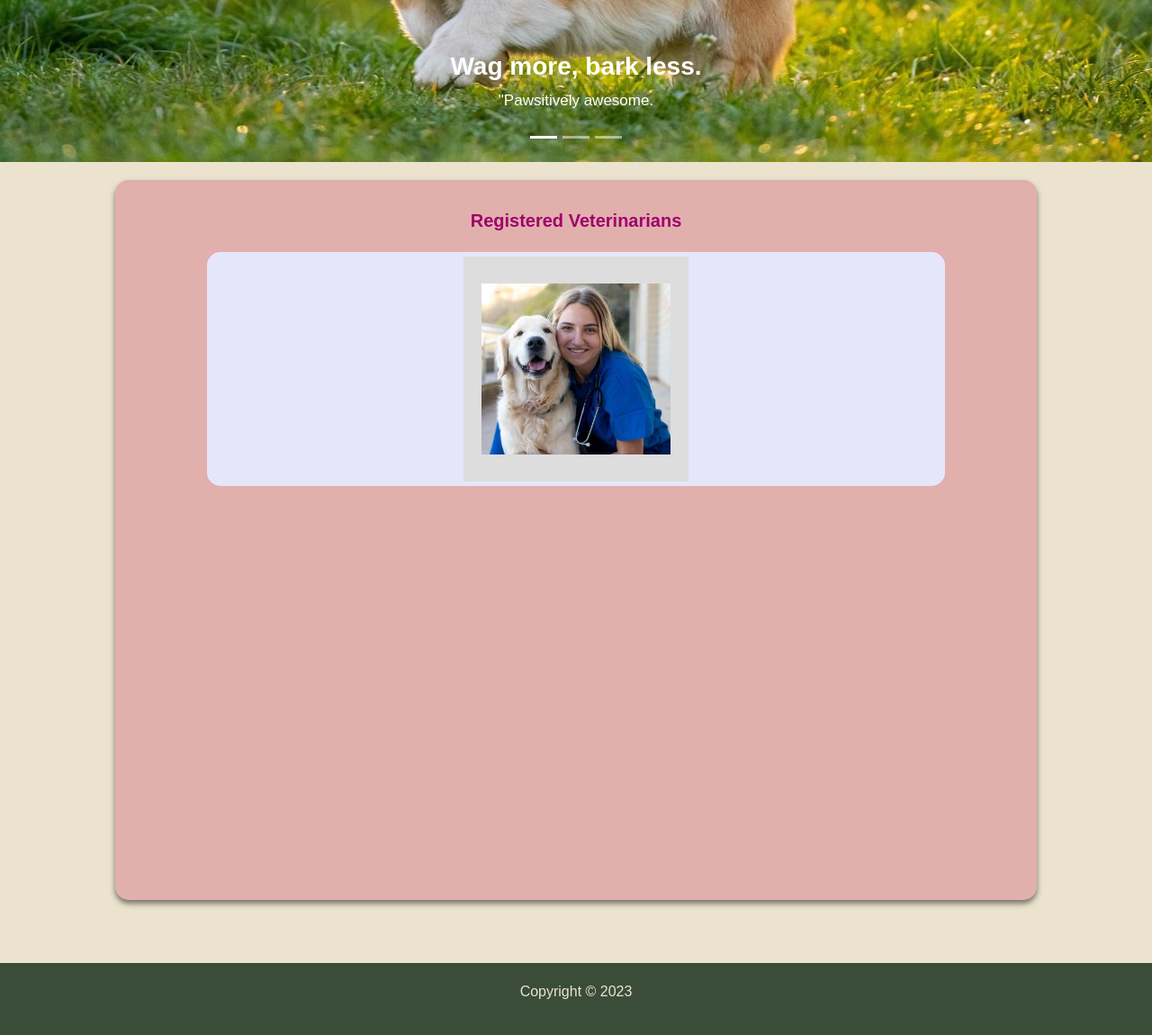
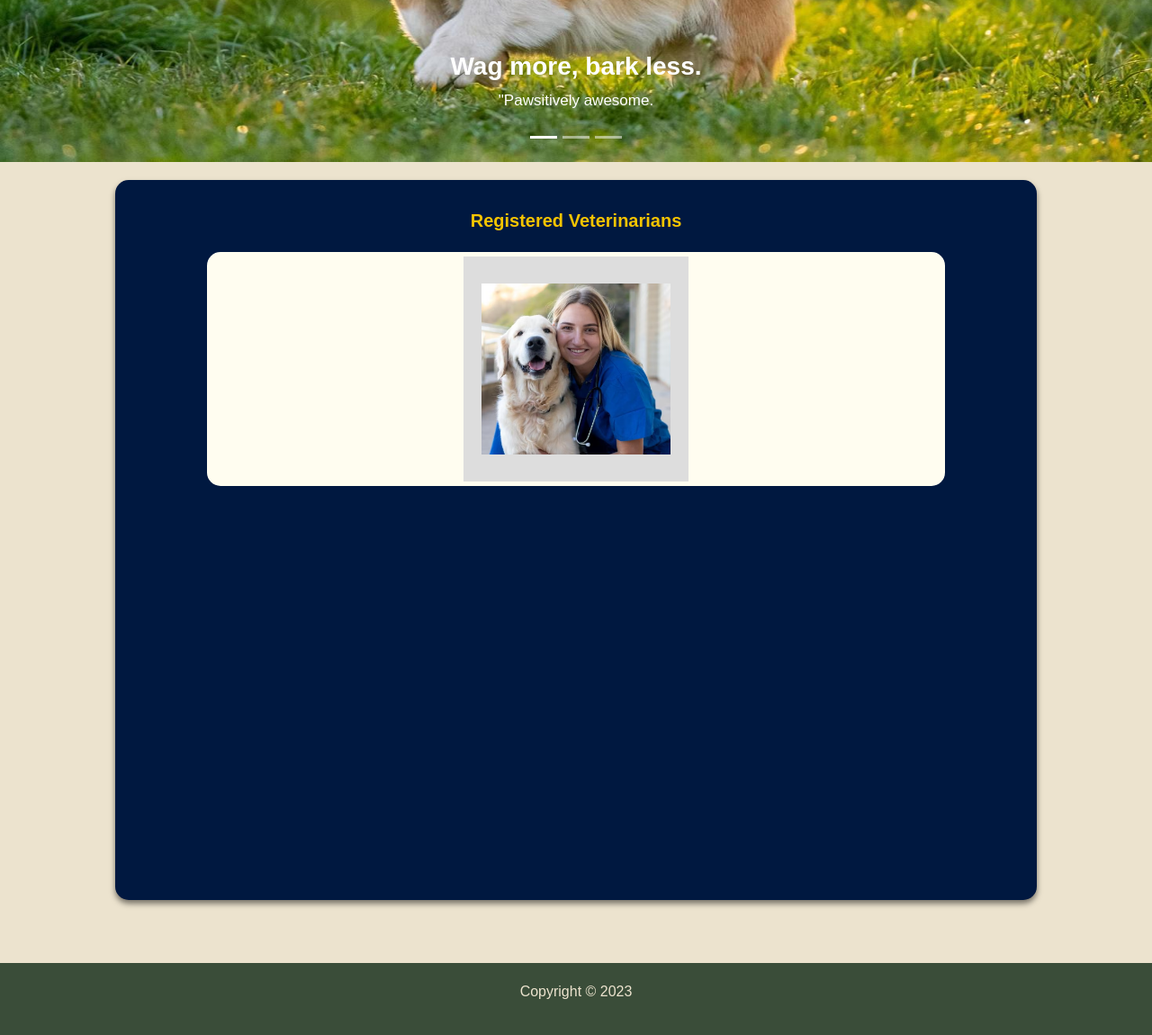
Before and after one commit to GeneDev123/cannine_care, a Django app: page /vets/ in a window 1280 px wide. Shown: the part 590-1740 px from the top of the page at 90% size. Run offline with Django 4.2, Linux system fonts and the light colour scheme; the visitor is signed in with stand-in values (Sample User, id 1); data comes from the database, SQL or seed files in the repository; parts of the project's set-up code (start-up, migrations or seed data) failed here and were passed over.

Commit message:
updated the color pallete

```diff
--- a/cannine_care/main/static/main/css/ai.css
+++ b/cannine_care/main/static/main/css/ai.css
@@ -3,14 +3,14 @@
 }
 
 .ai-main-container{
-  background-color: #E1B0AC;
+  background-color: #001840;
   margin: auto;
   width: 80%;
   height: auto;
   margin-top: 20px;
   border-radius: 15px;
   box-shadow: 0 4px 6px rgba(0, 0, 0, 0.5);
-  color: #A0006D;
+  /* color: #F5C400; */
 }
 
 #ai-config-page .ai-main-container .main-page-title{
@@ -22,14 +22,14 @@
 
 .config-main-container{
   width: 80%;
-  background-color: #E6E6FA;
+  background-color: #FFFDF0;
   border-radius: 15px;
   margin: auto;
   color: #3A4D39;
 }
 
 .main-page-instruction{
-  background-color: #E6E6FA;
+  background-color: #FFFDF0;
   margin: 20px 10%;
   padding: 20px;
   border-radius: 10px;
@@ -44,7 +44,7 @@
 }
 
 .model-information, .model-output, .model-files{
-  background-color: #E6E6FA;
+  background-color: #FFFDF0;
   min-width: 600px;
   height: 350px;
   border-radius: 10px;
@@ -59,9 +59,9 @@
 
 .model-information .train-ai-btn{
   text-align: center;
-  background-color:#A0006D;
+  background-color:#F5C400;
   border: none;
-  color:#E6E6FA;
+  color:#FFFDF0;
   padding: 15px 32px;
   text-align: center;
   text-decoration: none;
@@ -74,8 +74,8 @@
 
 .model-information .train-ai-btn:hover{
   box-shadow: 2px 2px black;
-  background-color: #E6E6FA;
-  color:#A0006D;
+  background-color: #FFFDF0;
+  color:#F5C400;
 }
 
 .model-information .model-info{
@@ -95,7 +95,7 @@
 
 .model-files .chatbot-model-list .list{
   font-size: 12px;
-  background-color: #E6E6FA;
+  background-color: #FFFDF0;
   padding: 2px;
   max-height: 200px;
   overflow-y: auto;
--- a/cannine_care/main/static/main/css/login_or_register.css
+++ b/cannine_care/main/static/main/css/login_or_register.css
@@ -3,7 +3,7 @@
   max-width: 400px;
   margin: auto;
   padding: 20px;
-  background-color: #A0006D;
+  background-color: #F5C400;
   box-shadow: 0px 0px 10px rgba(0, 0, 0, 0.1);
   border-radius: 8px;
   margin-top: 50px;
--- a/cannine_care/main/static/main/css/vets_page.css
+++ b/cannine_care/main/static/main/css/vets_page.css
@@ -3,7 +3,7 @@
 }
 
 .main-vets-page{
-  background-color: #E1B0AC;
+  background-color: #001840;
   margin: auto;
   width: 80%;
   height: auto;
@@ -11,7 +11,7 @@
   margin-top: 20px;
   border-radius: 15px;
   box-shadow: 0 4px 6px rgba(0, 0, 0, 0.5);
-  color: #A0006D;
+  color: #F5C400;
   overflow: auto;
 }
 
@@ -25,7 +25,7 @@
 
 .vets-feed-main-container{
   width: 80%;
-  background-color: #E6E6FA;
+  background-color: #FFFDF0;
   border-radius: 15px;
   margin: auto;
   color: #3A4D39;
```
Also changed, not shown: cannine_care/main/static/main/css/base.css (+10 -10 lines), cannine_care/main/static/main/css/home_page.css (+6 -6 lines).
